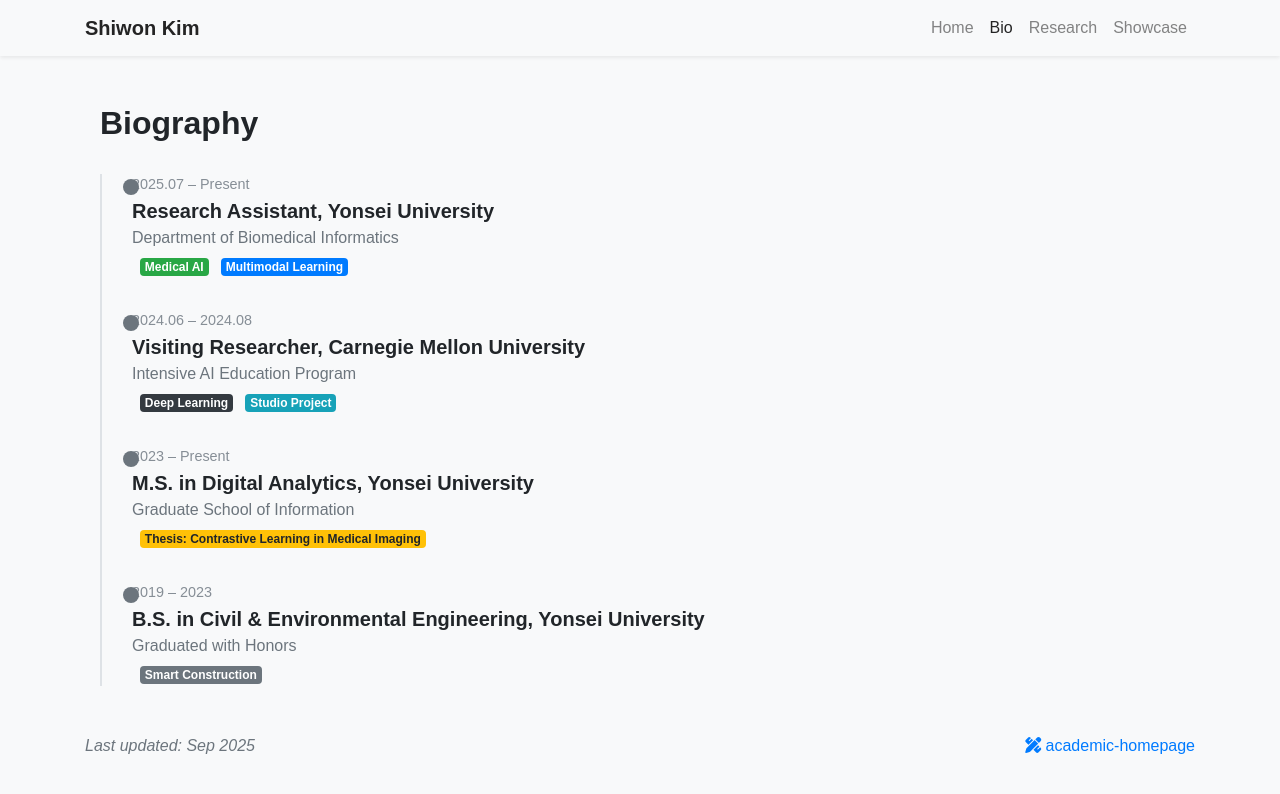
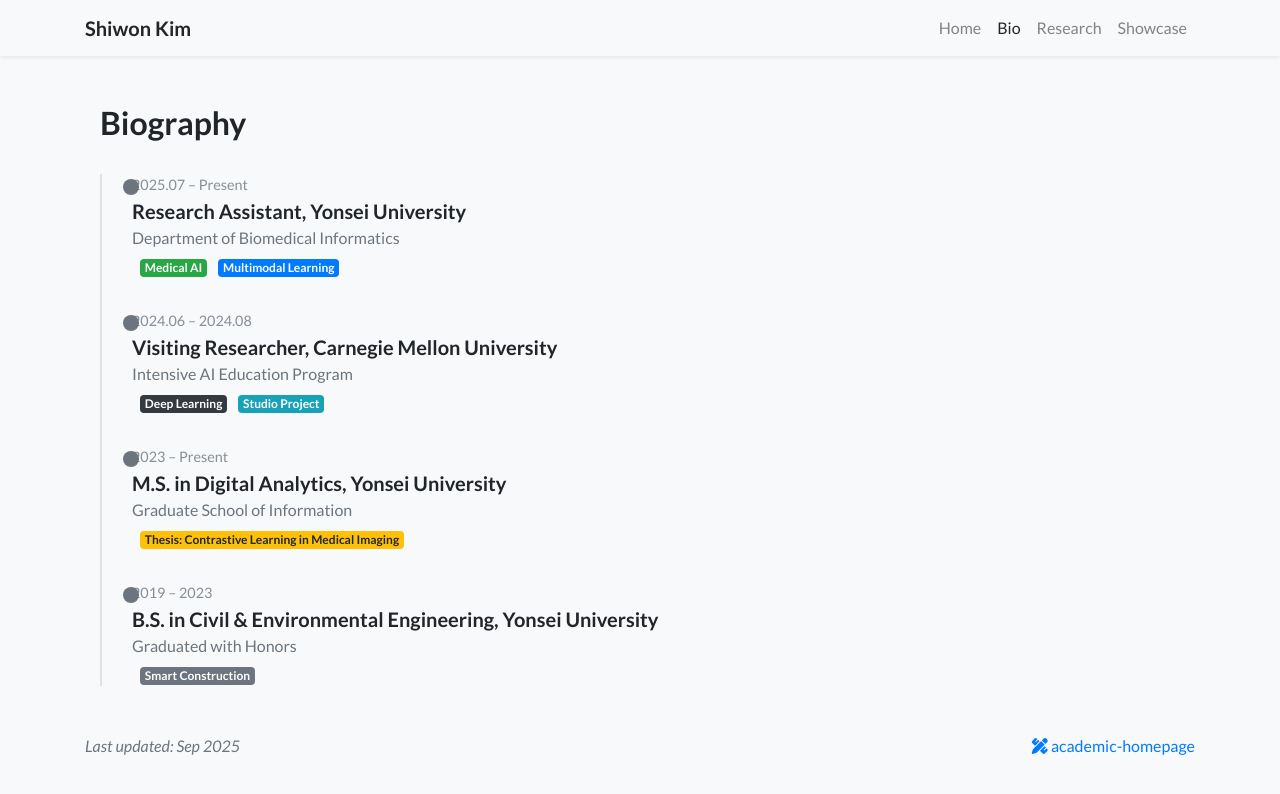
Before and after one commit to shiwonkim/shiwonkim.github.io, a Jekyll site: the page built from bio.html, in a window 1280 px wide. Shown: the top 794 px of the page. Built offline with Jekyll 4.4.1, drawn with Linux system fonts in a browser that asks for light colours; nearby versions of some CDN libraries; a style sheet for code colours, icons or effects is not loaded.

Commit message:
edit profile

```diff
--- a/assets/css/global.css
+++ b/assets/css/global.css
@@ -1,6 +1,6 @@
 @charset "utf-8";
 body {
-    font-family: "Source Sans 3", sans-serif;
+    font-family: "Lato", sans-serif;
     font-weight: 400;
     padding-top: 5.0rem;
 }
```
